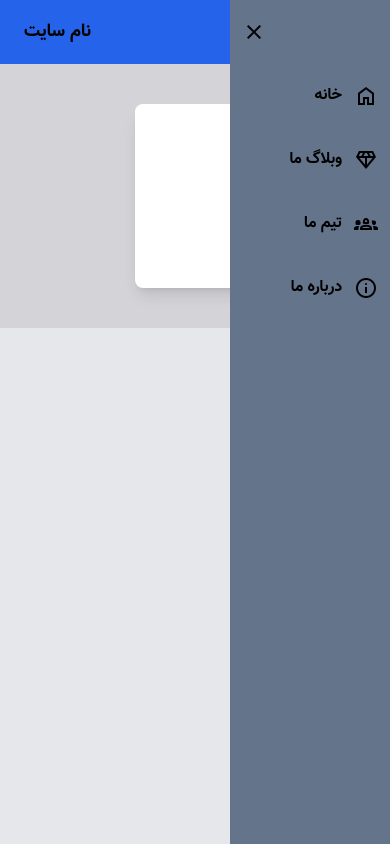
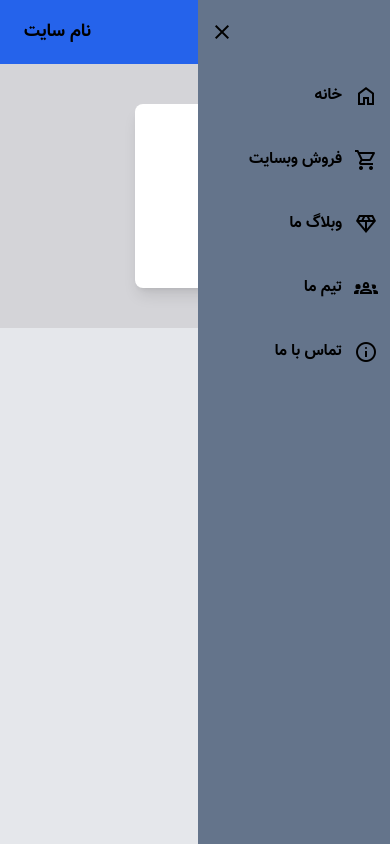
Before and after one commit to Mani-Safarzadeh/Persnoal-Website, a website: page src/pages/weblog.html in a window 390 px wide. Both pictures are taken after a click on the element "menu". Drawn offline with nearby package versions, Linux system fonts and the light colour scheme; files whose address does not match are found by name.

Commit message:
Updated Nav Bar

```diff
--- a/src/js/app.js
+++ b/src/js/app.js
@@ -5,10 +5,10 @@ window.onload = function  () {
 
     btnMenu.addEventListener('click', function () {
         navMenu.classList.add('right-0')
-        navMenu.classList.remove('-right-40')
+        navMenu.classList.remove('-right-48')
     })
     closeMenu.addEventListener('click', function () {
-        navMenu.classList.add('-right-40')
+        navMenu.classList.add('-right-48')
         navMenu.classList.remove('right-0')
     })
 }
--- a/src/pages/weblog.html
+++ b/src/pages/weblog.html
@@ -7,12 +7,16 @@
     <link rel="stylesheet" href="https://fonts.googleapis.com/css2?family=Material+Symbols+Outlined:opsz,wght,FILL,GRAD@20..48,100..700,0..1,-50..200" />
     <title>وبلاگ ما</title>
 </head>
-<body class="font-vazir bg-gray-200">
-    <ul class="flex fixed -right-40 top-0 flex-col h-screen w-40 bg-slate-500 transition-all duration-200 ease-linear md:hidden" id="nav-menu">
+    <body class="font-vazir bg-gray-200">
+    <ul class="flex fixed -right-48 top-0 flex-col h-screen w-48 bg-slate-500 transition-all duration-200 ease-linear md:hidden" id="nav-menu">
         <span class="material-symbols-outlined py-5 px-3 cursor-pointer" id="close-menu">close</span>
         <li class="py-5 px-3 flex items-center">
             <span class="material-symbols-outlined">home</span>
             <a href="home.html" class="px-3 hover:text-white transition-colors duration-100">خانه</a>
+        </li>
+        <li class="py-5 px-3 flex items-center">
+            <span class="material-symbols-outlined">shopping_cart</span>
+            <a href="home.html" class="px-3 hover:text-white transition-colors duration-100">فروش وبسایت</a>
         </li>
         <li class="py-5 px-3 flex items-center">
             <span class="material-symbols-outlined">diamond</span>
@@ -24,13 +28,15 @@
         </li>
         <li class="py-5 px-3 flex items-center">
             <span class="material-symbols-outlined">info</span>
-            <a class="px-3 hover:text-white transition-colors duration-100">درباره ما</a>
+            <a class="px-3 hover:text-white transition-colors duration-100">تماس با ما</a>
         </li>
+
     </ul>
     <header>
         <nav class="bg-blue-600 h-16 flex justify-between items-center">
             <ul class="hidden md:flex items-center gap-6 mx-4">
                 <li class="hover:text-white transition duration-300"><a href="home.html">خانه</a></li>
+                <li class="hover:text-white transition duration-300"><a href="#">فروش وبسایت</a></li>
                 <li class="hover:text-white transition duration-300"><a href="weblog.html">وبلاگ ما</a></li>
                 <li class="hover:text-white transition duration-300"><a href="team.html">تیم ما</a></li>
                 <li class="hover:text-white transition duration-300"><a href="#">درباره ما</a></li>
--- a/tailwind.config.js
+++ b/tailwind.config.js
@@ -12,7 +12,7 @@ module.exports = {
     },
   },
   corePlugins: {
-    aspectRatio: false,
+    aspectRatio: true,
   },
   plugins: [
     require('@tailwindcss/aspect-ratio'),
```
Also changed, not shown: src/pages/home.html (+8 -2 lines), src/pages/team.html (+10 -4 lines), dist/tailwind.css.
